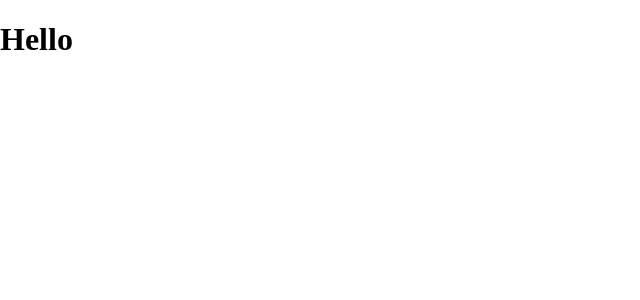
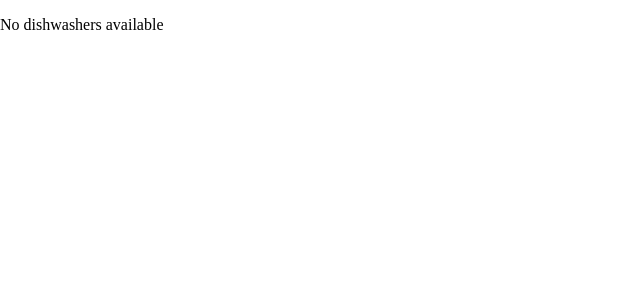
Before and after one commit to stefanscript/dishwashers, a Next.js app: page / in a window 1280 px wide. Shown: the top 300 px of the page, without its empty margins (0-640 px from the left). Built offline with nearby package versions, Linux system fonts and the light colour scheme.

Commit message:
added the no dishwashers available message on home page

```diff
--- a/src/pages/index.tsx
+++ b/src/pages/index.tsx
@@ -1,8 +1,8 @@
 import React from "react";
 
-const IndexPage:React.FC = () => (
+const IndexPage: React.FC = () => (
     <>
-        <h1>Hello</h1>
+        <p>No dishwashers available</p>
     </>
 );
 
```
Also changed, not shown: 2 other files (tests, documents, lock files or other folders).
